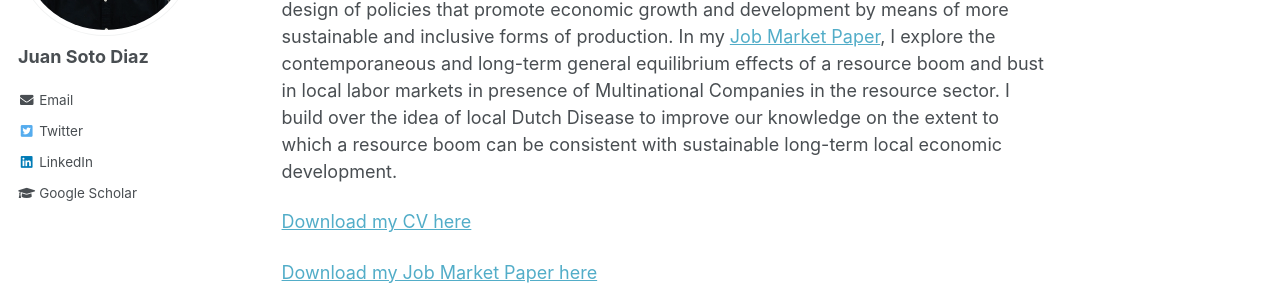
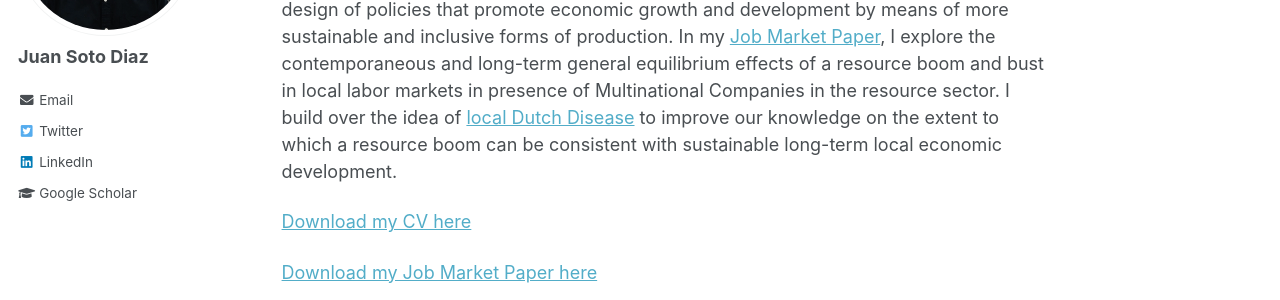
Before and after one commit to pedrofierroz87/pedrofierroz87.github.io, a Jekyll site: the page built from _pages/about.md, in a window 1280 px wide. Shown: the part 244-544 px from the top of the page. Built offline with Jekyll 4.4.1, drawn with Linux system fonts in a browser that asks for light colours; part of the change alters nothing that is shown.

```diff
--- a/_pages/about.md
+++ b/_pages/about.md
@@ -8,7 +8,7 @@ redirect_from:
   - /about.html
 ---
 
-Hi, I'm a PhD candidate in Economic Geography at the [London School of Economics and Political Science](https://lse.ac.uk), [Department of Geography and Environment](https://www.lse.ac.uk/geography-and-environment). My research lies on the intersection of the fields of international trade, development economics, and resource and urban economics. I aim to develop a better understanding of [<i>The Spatial Economy</i>](https://www.aeaweb.org/articles?id=10.1257/jel.20181414) for the design of policies that promote economic growth and development by means of more sustainable and inclusive forms of production. In my [Job Market Paper](https://onlinelibrary.wiley.com/doi/epdf/10.1111/jors.12269), I explore the contemporaneous and long-term general equilibrium effects of a resource boom and bust in local labor markets in presence of Multinational Companies in the resource sector. I build over the idea of local Dutch Disease to improve our knowledge on the extent to which a resource boom can be consistent with sustainable long-term local economic development.
+Hi, I'm a PhD candidate in Economic Geography at the [London School of Economics and Political Science](https://lse.ac.uk), [Department of Geography and Environment](https://www.lse.ac.uk/geography-and-environment). My research lies on the intersection of the fields of international trade, development economics, and resource and urban economics. I aim to develop a better understanding of [<i>The Spatial Economy</i>](https://www.aeaweb.org/articles?id=10.1257/jel.20181414) for the design of policies that promote economic growth and development by means of more sustainable and inclusive forms of production. In my [Job Market Paper](https://onlinelibrary.wiley.com/doi/epdf/10.1111/jors.12269), I explore the contemporaneous and long-term general equilibrium effects of a resource boom and bust in local labor markets in presence of Multinational Companies in the resource sector. I build over the idea of [local Dutch Disease](https://academic.oup.com/restud/article-abstract/85/2/695/4055596) to improve our knowledge on the extent to which a resource boom can be consistent with sustainable long-term local economic development.
 
 [Download my CV here](https://onlinelibrary.wiley.com/doi/epdf/10.1111/jors.12269)
 
```
